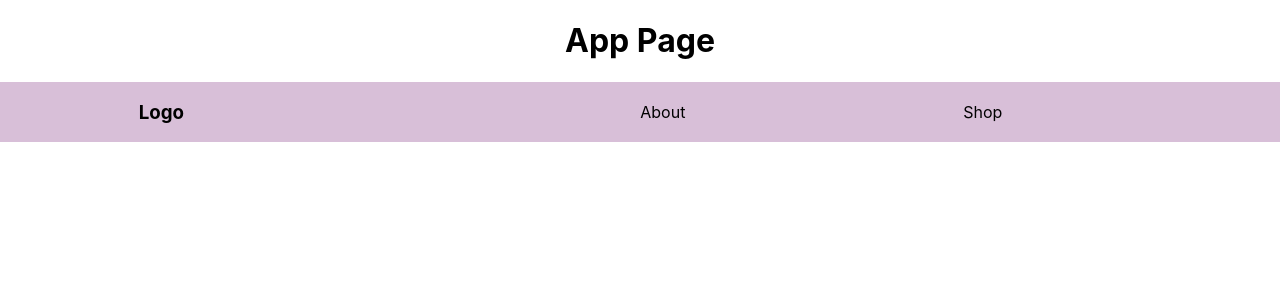
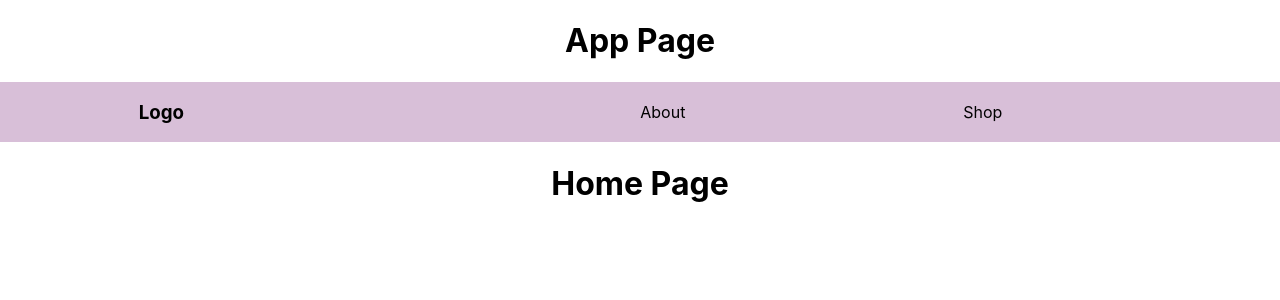
Before and after one commit to EmilieLny/poc-react-router, a React (Create React App) app: page / in a window 1280 px wide. Shown: the top 300 px of the page. Built offline with nearby package versions, Linux system fonts and the light colour scheme.

Commit message:
deal with the home page

```diff
--- a/src/App.js
+++ b/src/App.js
@@ -11,8 +11,11 @@ function App() {
       <div className="App">
         <h1>App Page</h1>
         <Nav />
-        <Route path='/about' component={About}/>
-        <Route path='/shop' component={Shop} />
+        <Switch>
+          <Route path='/' exact component={() => <h1>Home Page</h1>} />
+          <Route path='/about' component={About} />
+          <Route path='/shop' component={Shop} />
+        </Switch>
       </div>
     </Router>
 
```
